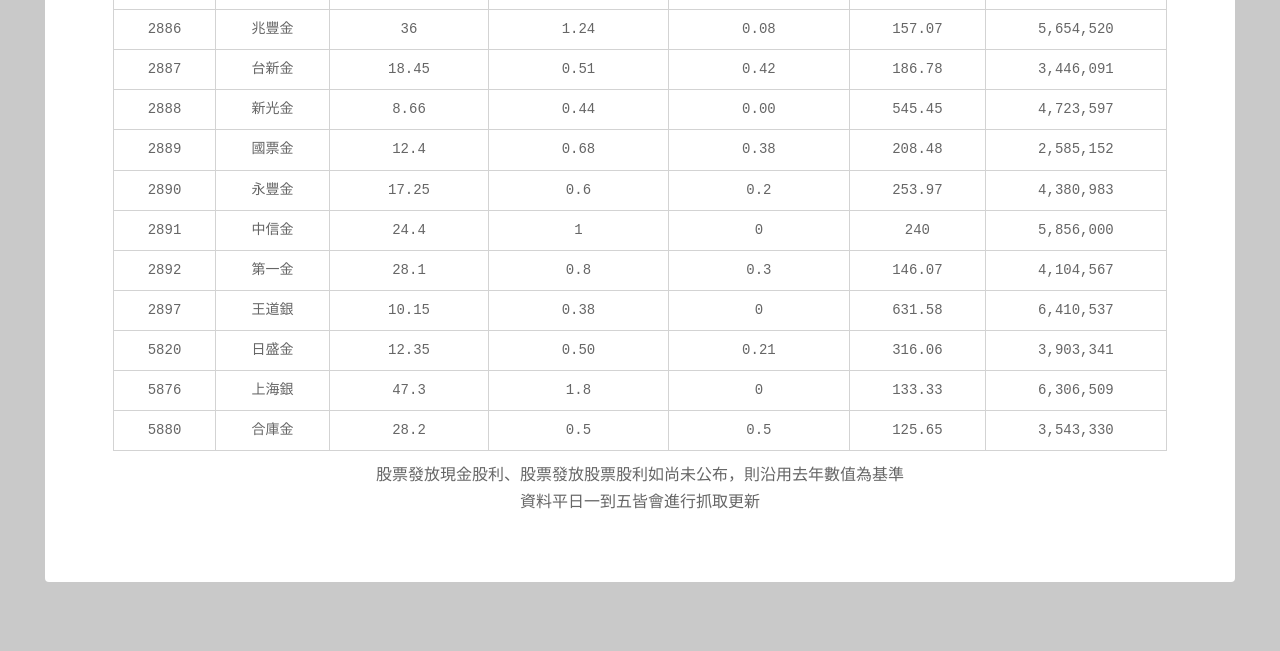
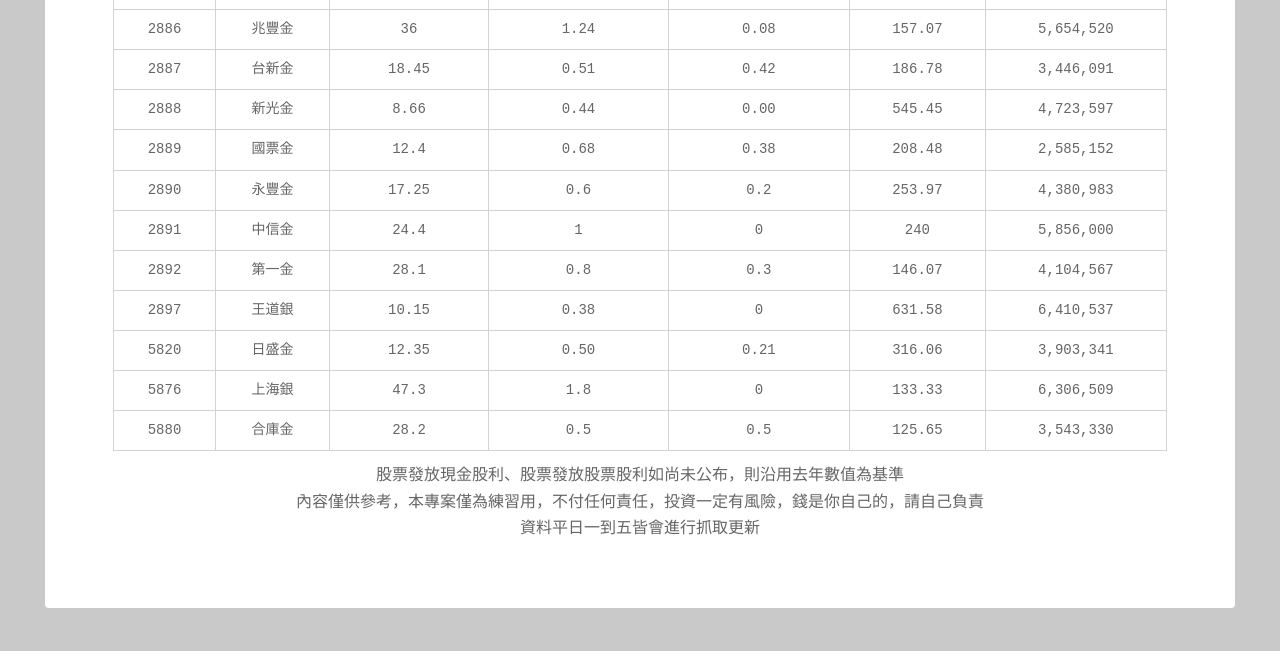
Before and after one commit to mao0507/FinancialStocks, a plain HTML site: page index.html in a window 1280 px wide. Shown: the part 1263-1914 px from the top of the page. Drawn offline with nearby package versions, Linux system fonts and the light colour scheme.

Commit message:
Update index.html

```diff
--- a/index.html
+++ b/index.html
@@ -85,6 +85,7 @@
 
                 <div class="remark">
                     <p><small>股票發放現金股利、股票發放股票股利如尚未公布，則沿用去年數值為基準</small></p>
+                    <p><small>內容僅供參考，本專案僅為練習用，不付任何責任，投資一定有風險，錢是你自己的，請自己負責</small></p>
                     <p><small>資料平日一到五皆會進行抓取更新</small></p>
                     <!-- <p><a  href="https://goodideamin.com.tw/blog/post/111financialstocksyield">https://goodideamin.com.tw/blog/post/111financialstocksyield</a>
 
```
